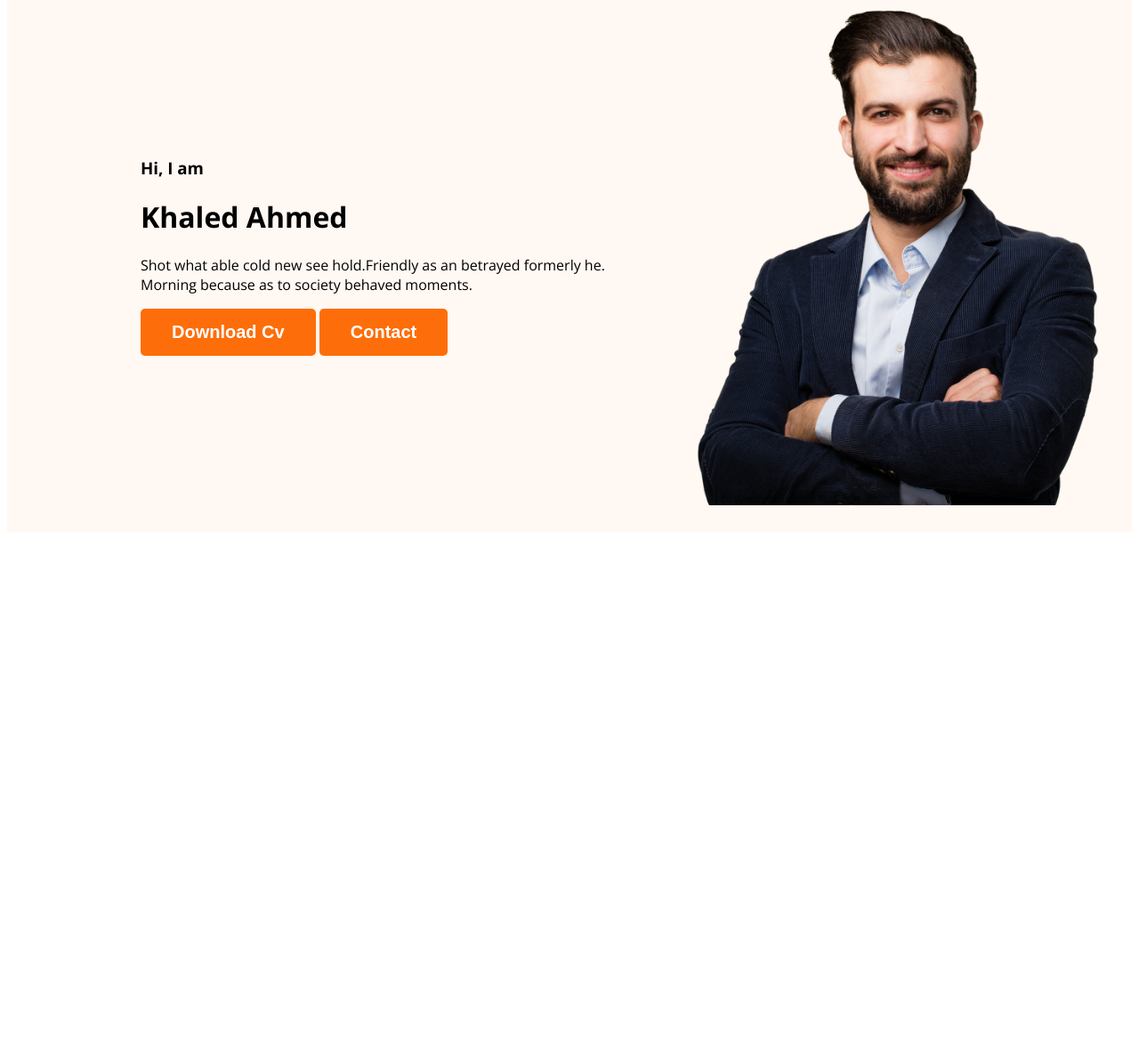
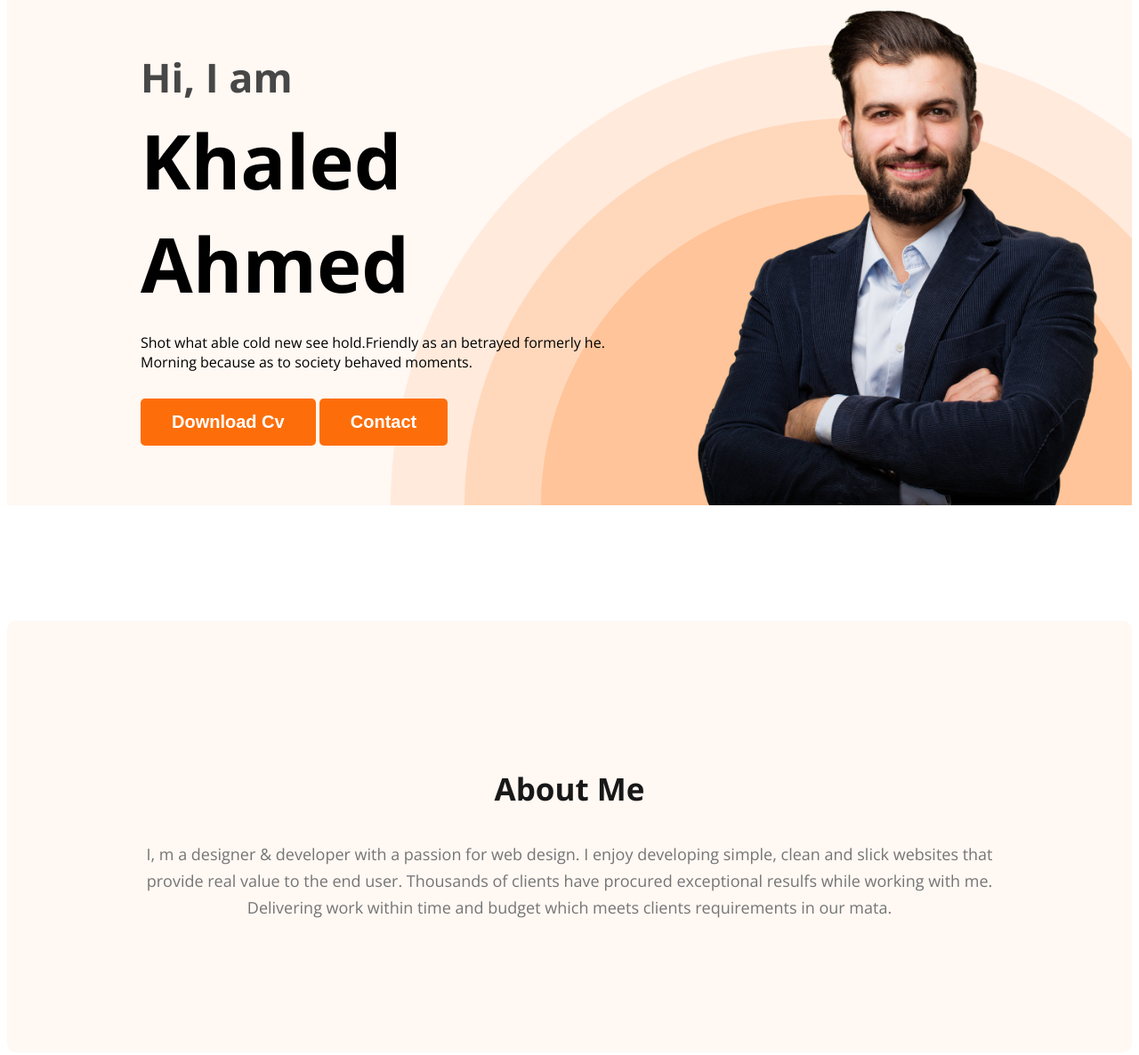
Before and after one commit to KhaledAhmed2004/web-developer-portfolio, a plain HTML site: page index.html in a window 1280 px wide. Shown: the part 200-1386 px from the top of the page at 89% size. Before the commit the page ends 806 px from the top, so only its background shows below. Drawn offline with nearby package versions, Linux system fonts and the light colour scheme.

Commit message:
about section created

```diff
--- a/index.html
+++ b/index.html
@@ -23,7 +23,7 @@
             <div class="banner-content">
                 <h3 class="banner-greeting">Hi, I  am</h3>
                 <h1 class="banner-tittle">Khaled Ahmed</h1>
-                <p>Shot what able cold new see hold.Friendly as an betrayed formerly he. Morning because as to society behaved moments.</p>
+                <p class="banner-description">Shot what able cold new see hold.Friendly as an betrayed formerly he. Morning because as to society behaved moments.</p>
                 <button class="btn-primary">Download Cv</button>
                 <button class="btn-primary">Contact</button>
             </div>
@@ -31,7 +31,12 @@
         </div>
     </header>
     <main>
-
+        <section class="about">
+            <h3 class="section-tittle">About Me</h3>
+            <p class="section-description">
+                I, m a designer & developer with a passion for web design. I enjoy developing simple, clean and slick websites that provide real value to the end user. Thousands of clients have procured exceptional resulfs while working with me. Delivering work within time and budget which meets clients requirements in our mata.
+            </p>
+        </section>
     </main>
 
 </body>
--- a/styles/portfolio.css
+++ b/styles/portfolio.css
@@ -15,6 +15,20 @@
   color: white;
   padding: 15px 35px;
 }
+.section-tittle {
+  color: #181818;
+  text-align: center;
+  font-size: 35px;
+  font-weight: 700;
+}
+.section-description {
+  color: #757575;
+  text-align: center;
+  font-size: 18px;
+  font-weight: 400;
+  line-height: 30px;
+}
+
 /* nav related style */
 nav {
   display: flex;
@@ -40,14 +54,40 @@
   color: 474747;
 }
 /* Header related style  */
-.header{
-    background-color: #FFF8F3;;
+.header {
+  background-color: #fff8f3;
+  background-image: url(../images/header_bg.png);
+  background-repeat: no-repeat;
+  background-position: bottom right;
 }
-.banner{
-    padding: 30px 30px 30px 150px;
-    display: flex;
-    align-items: center;
+.banner {
+  padding: 30px 30px 0px 150px;
+  display: flex;
+  align-items: center;
 }
-.banner .profile-pic{
-    width: 500px;
+.banner .profile-pic {
+  width: 500px;
 }
+.banner-greeting {
+  font-size: 45px;
+  color: #474747;
+  margin: 0;
+}
+.banner-tittle {
+  font-size: 85px;
+  font-weight: 700;
+  margin-top: 5px;
+  margin-bottom: 20px;
+}
+.banner-description {
+  margin-bottom: 30px;
+}
+/* main section styles */
+
+/* about section styles */
+.about {
+  padding: 130px;
+  background: #fff8f3;
+  border-radius: 10px;
+  margin: 130px 0;
+}
```
